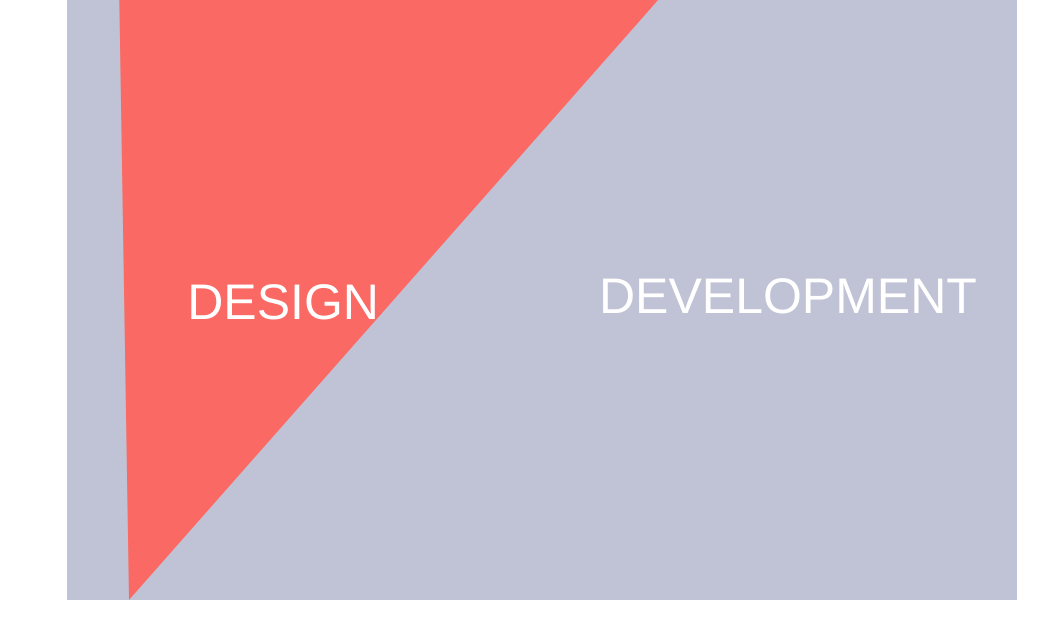
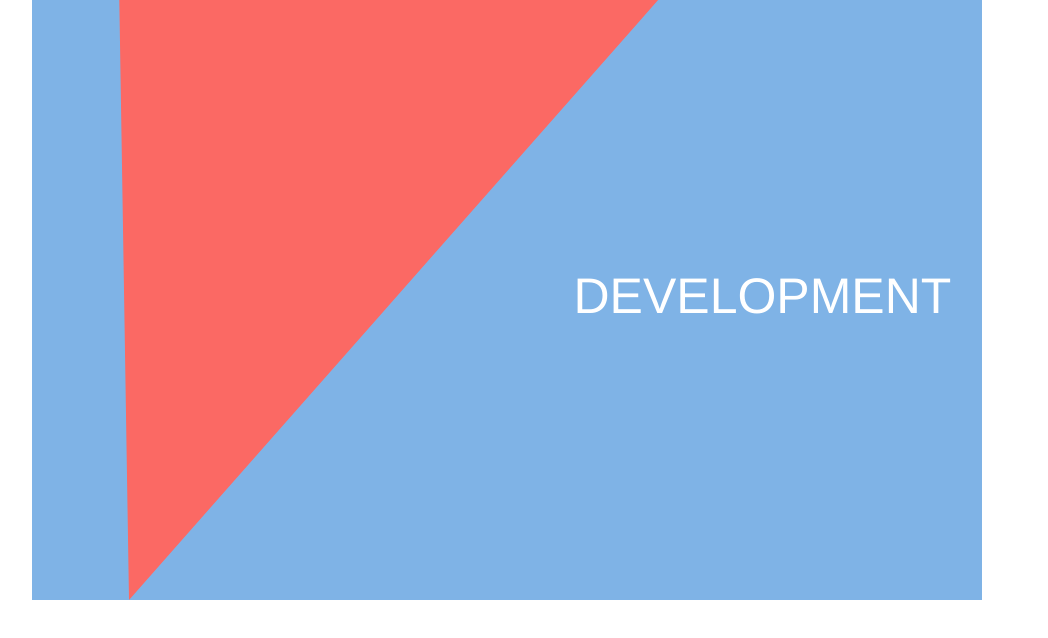
Before and after one commit to rvevaina/RCV-interactive, a website: page index.html in a window 1280 px wide. Both pictures are taken after a click on the element "DEVELOPMENT". Shown: the whole page, without its empty margins (123-1171 px from the left). Drawn offline with Linux system fonts and the light colour scheme.

Commit message:
about section animations

```diff
--- a/index.html
+++ b/index.html
@@ -22,12 +22,16 @@
     <section class="about-section row">
         <div class="container">
             <div class="design">
-                <div class="overlay"></div>
-                <h3 class="title">Design</h3>
+                <div class="content">
+                    <h3 class="title">Design</h3>
+                    <img class="vector" src="../common-files/img/about/design-vector.png"/>
+                    <p class="text">Lorum Ipsum Lorum Ipsum</p>
+                </div>
             </div>
             <div class="develop">
-                    <div class="overlay"></div>
                 <h3 class="title">Development</h3>
+                <div class="vector"></div>
+                <!--<p>Lorum Ipsum Lorum Ipsum</p>-->
             </div>
         </div>
     </section>
--- a/js/main.js
+++ b/js/main.js
@@ -1,21 +1,38 @@
-$(".design h3").mouseenter(function() {
-    console.log("hov")
-    $(".design").css({ '-webkit-clip-path': 'polygon(10% 100%, 9% 0, 100% 0, 100% -25%)',
-        'clip-path': 'polygon(10% 100%, 9% 0, 100% 0, 100% -25%)'});
+var $designHeader = $(".design h3");
+var $designSection = $(".design");
+var $developHeader = $(".develop h3");
+var $developSection = $(".develop");
+
+
+$designHeader.mouseenter(function() {
+    $designSection.addClass("active");
+    $developHeader.fadeOut();
+    $designHeader.stop().animate({
+        marginTop: "-15%"
+    }, 800);
 });
 
-$(".design h3").mouseout(function() {
-    $(".design").css({ '-webkit-clip-path': 'polygon(10% 100%, 9% 0, 100% 0, 100% -65%)',
-        'clip-path': 'polygon(10% 100%, 9% 0, 100% 0, 100% -65%)'});
+$designHeader.mouseout(function() {
+    $designSection.removeClass("active");
+    $developHeader.fadeIn();
+    $designHeader.stop().animate({
+        marginTop: "3%"
+    }, 800);
 });
 
 
-$(".develop h3").mouseenter(function() {
-    $(".design").css({ '-webkit-clip-path': 'polygon(10% 100%, 9% 0, 100% 0, 100% -260%)',
-        '-webkit-clip-path': 'polygon(10% 100%, 9% 0, 100% 0, 100% -260%)'});
+$developHeader.mouseenter(function() {
+    $designSection.addClass("develop-active");
+    $developSection.addClass("active");
+    $designHeader.animate({
+        opacity: 0
+    }, 800);
 });
 
-$(".develop h3").mouseout(function() {
-    $(".design").css({ '-webkit-clip-path': 'polygon(10% 100%, 9% 0, 100% 0, 100% -65%)',
-        'clip-path': 'polygon(10% 100%, 9% 0, 100% 0, 100% -65%)'});
+$developHeader.mouseout(function() {
+    $designSection.removeClass("develop-active");
+    $developSection.removeClass("active");
+    $designHeader.animate({
+        opacity: 1
+    }, 800);
 });
--- a/less/main.less
+++ b/less/main.less
@@ -12,62 +12,68 @@
     height: 600px;
     margin-bottom: 3%;
     position: relative;
-    background: rgb(251, 105, 100);
+    background: rgba(251, 105, 100, 1);
     -webkit-clip-path: polygon(10% 100%, 9% 0, 100% 0, 100% -65%);
     clip-path: polygon(10% 100%, 9% 0, 100% 0, 100% -65%);
     z-index: 100;
-    transition: all 1s ease;
-      //&:hover {
-      //    -webkit-clip-path: polygon(10% 100%, 9% 0, 100% 0, 100% -25%);
-      //    clip-path: polygon(15% 100%, 9% 0, 100% 0, 104% -25%);
-      //}
-      //.overlay {
-      //  position: absolute;
-      //  background: rgba(0, 0, 0, 0.2);
-      //  left: 0;
-      //  top: 0;
-      //  height: 100%;
-      //  width: 100%;
-      //  transition: all 0.5s ease-in;
-      //}
-    h3.title{
+    transition: all 1.5s ease;
+    &.active{
+      background: rgba(251, 105, 100, 0.7);
+      -webkit-clip-path: polygon(10% 100%, 9% 0, 100% 0, 100% -25%);
+      clip-path: polygon(10% 100%, 9% 0, 100% 0, 100% -25%);
+      transition: all 1.5s ease;
+    }
+    &.develop-active{
+      -webkit-clip-path: polygon(10% 100%, 9% 0, 100% 0, 100% -260%);
+      clip-path: polygon(10% 100%, 9% 0, 100% 0, 100% -260%);
+      transition: all 1.5s ease;
+    }
+    //&:hover{
+    //  h3.title{
+    //    margin: -15% 11%;
+    //  }
+    //}
+    .content{
       position: absolute;
       z-index: 101;
-      margin: 23% 11%;
-      color: white;
-      text-transform: uppercase;
-      font-size: 5rem;
-      PADDING: 5%;
-      cursor: pointer;
+      margin: 22% 11%;
+      h3.title {
+        color: white;
+        text-transform: uppercase;
+        font-size: 5rem;
+        PADDING: 25% 5%;
+        cursor: pointer;
+      }
+      img.vector, p.text{
+        opacity: 0;
+      }
     }
   }
   .develop {
     position: absolute;
-    right: 0;
+    right: 3.5%;
     top: 0;
     width: 95%;
     height: 600px;
-    background: rgb(192, 195, 213);
-    //-webkit-clip-path: polygon(0 100%, 82% -27%, 100% 0, 100% 50%);
-    //clip-path: polygon(0 100%, 82% -27%, 100% 0, 100% 50%);
-    //.overlay {
-    //  position: absolute;
-    //  background: rgba(0, 0, 0, 0.2);
-    //  left: 0;
-    //  top: 0;
-    //  height: 100%;
-    //  width: 100%;
-    //  transition: all 0.5s ease-in;
-    //}
+    background: rgba(95, 161, 224, 0.8);
+    transition: all 1.5s ease;
+    &.active{
+      background: rgba(95, 161, 224, 0.6);
+    }
     h3.title {
       position: absolute;
       z-index: 101;
-      margin: 23% 51%;
+      margin: 3% 52%;
       color: white;
       text-transform: uppercase;
       font-size: 5rem;
-      PADDING: 5%;
+      PADDING: 25% 5%;
       cursor: pointer;
+      &:hover {
+        .develop{
+          background: rgba(95, 161, 224, 0.5);
+        }
+      }
     }
   }
 }
```
Also changed, not shown: common-files/img/about/design-vector.png (added), common-files/img/about/develop-vector.png (added), css/style.css, 1 other file.
